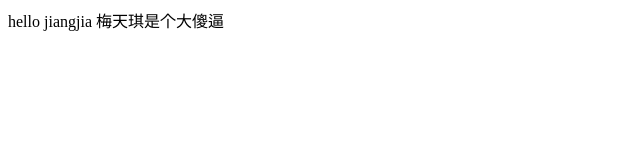
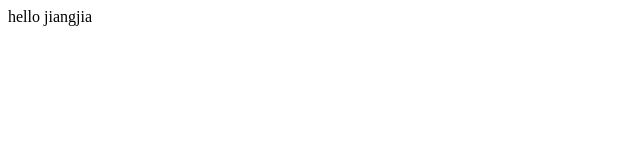
Before and after one commit to hideongrass/git-demo1, a plain HTML site: page index.html in a window 1280 px wide. Shown: the whole page, without its empty margins (0-640 px from the left). Drawn offline with Linux system fonts and the light colour scheme.

Commit message:
第四次

```diff
--- a/index.html
+++ b/index.html
@@ -9,7 +9,5 @@
 <body>
     hello jiangjia
 
-
-    梅天琪是个大傻逼
 </body>
 </html>
```
